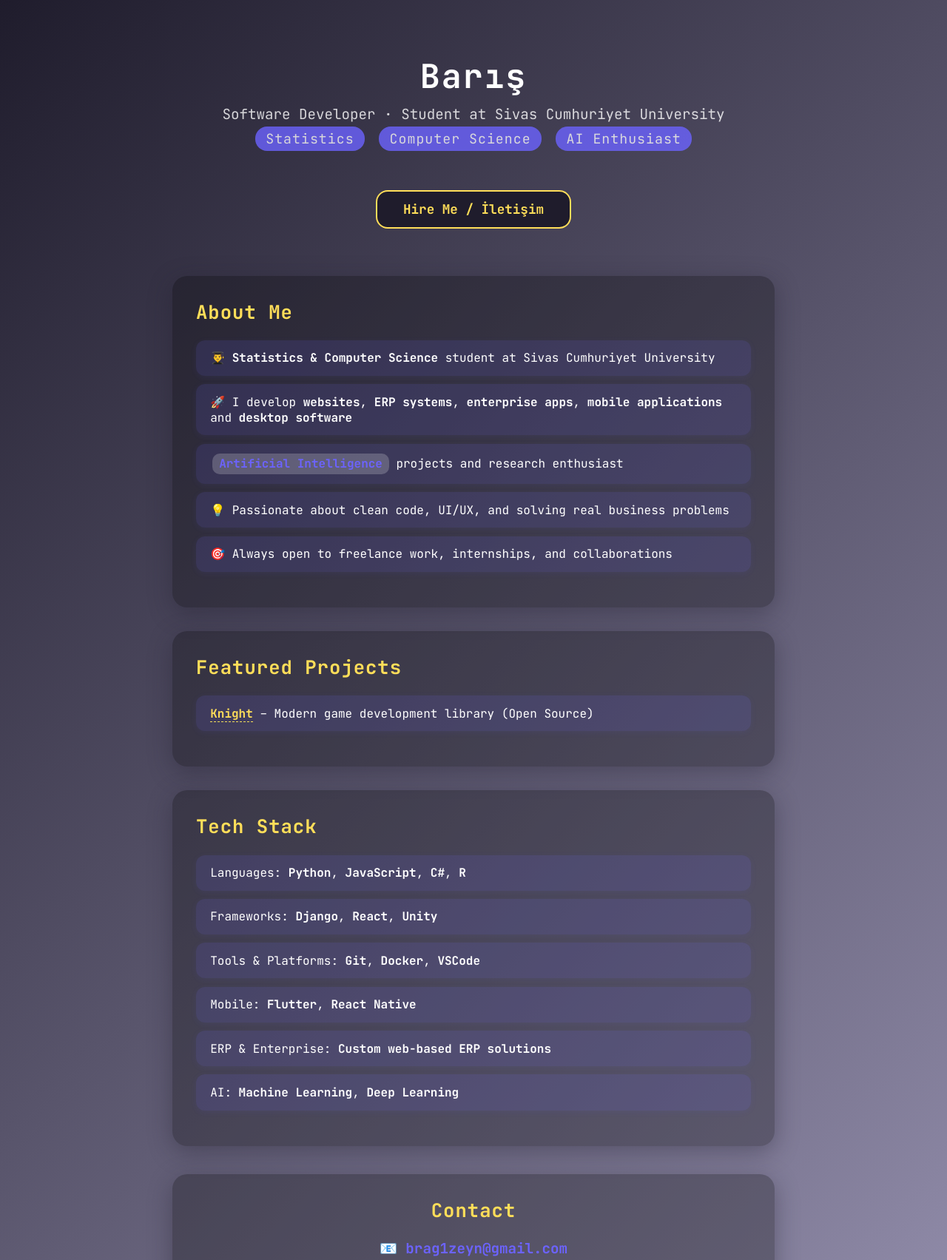
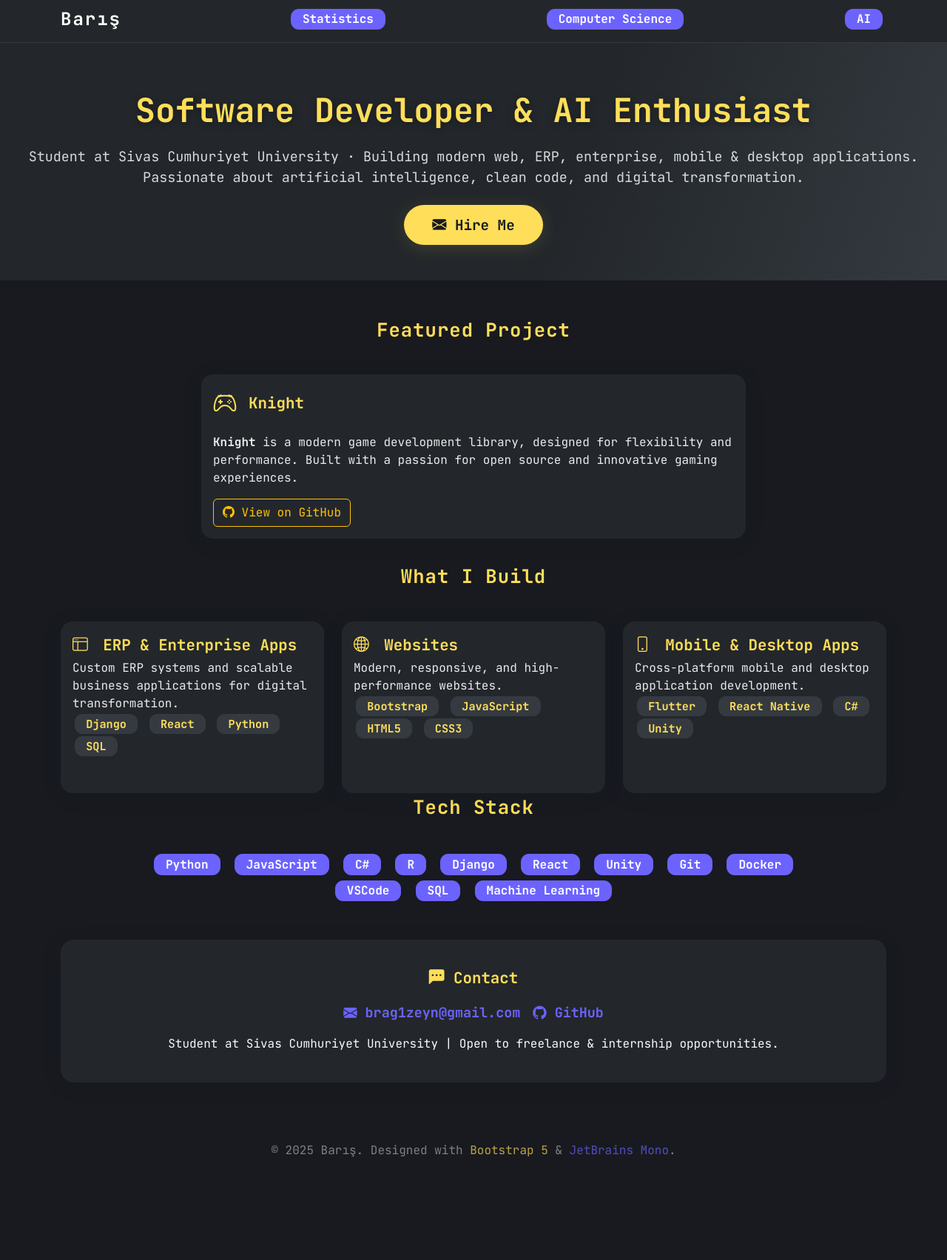
Before and after one commit to FindSofwarer/FindSofwarer.github.io, a plain HTML site: page index.html in a window 1280 px wide. Shown: the part 5-1708 px from the top of the page at 74% size. After the commit the page ends 1588 px from the top, so only its background shows below. Drawn offline with nearby package versions, Linux system fonts and the light colour scheme.

Commit message:
Refactor index.html for layout and styling improvements

```diff
--- a/index.html
+++ b/index.html
@@ -1,184 +1,259 @@
 <!DOCTYPE html>
-<html lang="tr">
+<html lang="en">
 <head>
   <meta charset="UTF-8">
   <meta name="viewport" content="width=device-width, initial-scale=1">
   <title>Barış | Software Developer Portfolio</title>
+  <link href="https://cdn.jsdelivr.net/npm/bootstrap@5.3.3/dist/css/bootstrap.min.css" rel="stylesheet">
   <link href="https://fonts.googleapis.com/css2?family=JetBrains+Mono:wght@400;700&display=swap" rel="stylesheet">
+  <link href="https://cdn.jsdelivr.net/npm/bootstrap-icons@1.10.5/font/bootstrap-icons.css" rel="stylesheet">
   <style>
     body {
       font-family: 'JetBrains Mono', monospace;
-      margin: 0;
-      background: linear-gradient(135deg, #1f1c2c 0%, #928dab 100%);
-      color: #fff;
+      background: #181a20;
+      color: #f8f9fa;
       min-height: 100vh;
     }
-    header {
+    .navbar {
+      background: #23272b !important;
+      border-bottom: 1px solid #343a40;
+    }
+    .navbar-brand {
+      font-weight: bold;
+      letter-spacing: 2px;
+      font-size: 1.5rem;
+    }
+    .hero-section {
+      background: linear-gradient(110deg, #23272b 60%, #343a40 100%);
+      padding: 4rem 1rem 3rem 1rem;
       text-align: center;
-      padding: 3rem 1rem 2rem 1rem;
     }
-    header h1 {
+    .hero-section h1 {
       font-size: 2.8rem;
-      margin-bottom: 0.2em;
-      letter-spacing: 2px;
+      font-weight: bold;
+      margin-bottom: 0.5em;
+      color: #ffde59;
+      text-shadow: 0 2px 8px #181a20;
     }
-    header p {
-      font-size: 1.2rem;
-      margin-top: 0;
-      opacity: 0.8;
+    .hero-section .lead {
+      font-size: 1.15rem;
+      color: #f8f9fa;
+      opacity: 0.85;
     }
     .badge {
-      display: inline-block;
       background: #6c63ff;
       color: #fff;
-      padding: 0.25em 0.8em;
-      border-radius: 16px;
-      margin: 0.2em;
-      font-size: 0.95em;
-      letter-spacing: 1px;
+      font-size: 1em;
+      margin: 0.2em 0.3em;
+      border-radius: 0.7em;
+      padding: 0.4em 1em;
     }
-    .section {
-      max-width: 750px;
-      margin: 2rem auto;
-      background: rgba(0,0,0,0.28);
-      border-radius: 20px;
-      padding: 2rem;
-      box-shadow: 0 8px 32px 0 rgba(31,28,44,0.37);
+    .btn-hire {
+      background: #ffde59;
+      color: #181a20;
+      font-weight: bold;
+      border: none;
+      padding: 0.65em 2em;
+      border-radius: 2em;
+      font-size: 1.2em;
+      box-shadow: 0 4px 24px rgba(255,222,89,0.13);
+      transition: background 0.2s, color 0.2s;
     }
-    h2 {
+    .btn-hire:hover {
+      background: #6c63ff;
+      color: #fff;
+    }
+    .section-title {
       color: #ffde59;
-      margin-top: 0;
+      margin-bottom: 1.6em;
+      text-align: center;
       font-size: 1.6rem;
       letter-spacing: 1px;
+      font-weight: 700;
     }
-    ul {
-      list-style: none;
-      padding: 0;
+    .card {
+      background: #23272b;
+      border: none;
+      box-shadow: 0 4px 24px rgba(31,28,44,0.2);
+      border-radius: 16px;
+      margin-bottom: 2rem;
+      transition: transform 0.2s;
     }
-    li {
-      margin: 0.7em 0;
-      background: rgba(108,99,255,0.13);
-      padding: 0.85em 1.2em;
-      border-radius: 12px;
-      box-shadow: 0 2px 8px 0 rgba(108,99,255,0.08);
-      transition: background 0.2s;
+    .card:hover {
+      transform: scale(1.03);
+      box-shadow: 0 8px 32px rgba(255,222,89,0.17);
     }
-    li:hover {
-      background: rgba(255,222,89,0.15);
+    .card-title {
+      color: #ffde59;
+      font-size: 1.3em;
+      font-weight: 600;
+      margin-bottom: 0.2em;
     }
-    .projects a {
+    .card-text {
+      color: #f8f9fa;
+      opacity: 0.93;
+    }
+    .tech-list .badge {
+      background: #343a40;
       color: #ffde59;
-      text-decoration: none;
-      font-weight: bold;
-      border-bottom: 1px dashed #ffde59;
-      transition: color 0.2s;
+      margin: 0.1em 0.2em;
+      font-size: 0.95em;
     }
-    .projects a:hover {
-      color: #6c63ff;
-      border-bottom: 1px solid #6c63ff;
+    .contact-section {
+      background: #23272b;
+      padding: 2.5em 1em;
+      border-radius: 18px;
+      margin-top: 2.5em;
+      text-align: center;
+      box-shadow: 0 4px 24px rgba(31,28,44,0.18);
     }
-    .contact {
-      text-align: center;
-      margin-top: 2em;
-      font-size: 1.2rem;
+    .contact-section h2 {
+      color: #ffde59;
+      font-size: 1.3em;
+      margin-bottom: 1em;
+      font-weight: 700;
     }
-    .contact a {
-      color: #6c63ff;
-      text-decoration: none;
-      font-weight: bold;
-    }
-    .contact a:hover {
-      color: #ffde59;
-    }
-    .ai {
+    .contact-section a {
       color: #6c63ff;
       font-weight: bold;
-      background: #fff3;
-      padding: 0.2em 0.55em;
-      border-radius: 10px;
-      margin-left: 0.2em;
+      text-decoration: none;
+      margin: 0 0.2em;
+      font-size: 1.15em;
+    }
+    .contact-section a:hover {
+      color: #ffde59;
+      text-decoration: underline;
+    }
+    .footer {
+      text-align: center;
+      padding: 2em 1em 1em 1em;
+      color: #aaa;
       font-size: 1em;
-      display: inline-block;
-    }
-    .cv {
-      margin-top: 2em;
-      text-align: center;
-    }
-    .cv a {
-      display: inline-block;
-      border: 2px solid #ffde59;
-      color: #ffde59;
-      background: #1f1c2c;
-      font-weight: bold;
-      padding: 0.7em 2em;
-      border-radius: 16px;
-      text-decoration: none;
-      transition: background 0.2s, color 0.2s;
-      margin-top: 1em;
-      font-size: 1.1em;
-    }
-    .cv a:hover {
-      background: #ffde59;
-      color: #1f1c2c;
+      opacity: 0.7;
     }
     @media (max-width: 600px) {
-      header h1 { font-size: 2rem; }
-      .section { padding: 1rem; }
+      .hero-section h1 { font-size: 2rem; }
+      .section-title { font-size: 1.2rem; }
+      .card-title { font-size: 1.1em; }
     }
   </style>
 </head>
 <body>
-  <header>
-    <h1>Barış</h1>
-    <p>
-      Software Developer · Student at Sivas Cumhuriyet University<br>
+  <nav class="navbar navbar-expand-lg navbar-dark">
+    <div class="container">
+      <a class="navbar-brand" href="#">Barış</a>
       <span class="badge">Statistics</span>
       <span class="badge">Computer Science</span>
-      <span class="badge">AI Enthusiast</span>
+      <span class="badge">AI</span>
+    </div>
+  </nav>
+
+  <section class="hero-section">
+    <h1>Software Developer & AI Enthusiast</h1>
+    <p class="lead mb-4">
+      Student at Sivas Cumhuriyet University · Building modern web, ERP, enterprise, mobile & desktop applications.
+      <br>
+      Passionate about artificial intelligence, clean code, and digital transformation.
     </p>
-    <div class="cv">
-      <a href="mailto:brag1zeyn@gmail.com">Hire Me / İletişim</a>
+    <a href="mailto:brag1zeyn@gmail.com" class="btn btn-hire">
+      <i class="bi bi-envelope-fill"></i> Hire Me
+    </a>
+  </section>
+
+  <div class="container mt-5">
+    <div class="section-title">Featured Project</div>
+    <div class="row justify-content-center">
+      <div class="col-md-8">
+        <div class="card">
+          <div class="card-body">
+            <div class="d-flex align-items-center mb-3">
+              <i class="bi bi-controller fs-2 me-3" style="color:#ffde59"></i>
+              <span class="card-title">Knight</span>
+            </div>
+            <p class="card-text">
+              <b>Knight</b> is a modern game development library, designed for flexibility and performance. Built with a passion for open source and innovative gaming experiences.
+            </p>
+            <a href="https://github.com/FindSofwarer/knight" target="_blank" class="btn btn-outline-warning">
+              <i class="bi bi-github"></i> View on GitHub
+            </a>
+          </div>
+        </div>
+      </div>
     </div>
-  </header>
-  <section class="section">
-    <h2>About Me</h2>
-    <ul>
-      <li>👨‍🎓 <b>Statistics & Computer Science</b> student at Sivas Cumhuriyet University</li>
-      <li>🚀 I develop <b>websites</b>, <b>ERP systems</b>, <b>enterprise apps</b>, <b>mobile applications</b> and <b>desktop software</b></li>
-      <li><span class="ai">Artificial Intelligence</span> projects and research enthusiast</li>
-      <li>💡 Passionate about clean code, UI/UX, and solving real business problems</li>
-      <li>🎯 Always open to freelance work, internships, and collaborations</li>
-    </ul>
-  </section>
-  <section class="section projects">
-    <h2>Featured Projects</h2>
-    <ul>
-      <li>
-        <a href="https://github.com/FindSofwarer/knight" target="_blank">Knight</a> – Modern game development library (Open Source)
-      </li>
-      <!-- Diğer projelerin linklerini eklemek istersen buraya ekleyebilirsin -->
-    </ul>
-  </section>
-  <section class="section">
-    <h2>Tech Stack</h2>
-    <ul>
-      <li>Languages: <b>Python</b>, <b>JavaScript</b>, <b>C#</b>, <b>R</b></li>
-      <li>Frameworks: <b>Django</b>, <b>React</b>, <b>Unity</b></li>
-      <li>Tools & Platforms: <b>Git</b>, <b>Docker</b>, <b>VSCode</b></li>
-      <li>Mobile: <b>Flutter</b>, <b>React Native</b></li>
-      <li>ERP & Enterprise: <b>Custom web-based ERP solutions</b></li>
-      <li>AI: <b>Machine Learning</b>, <b>Deep Learning</b></li>
-    </ul>
-  </section>
-  <section class="section contact">
-    <h2>Contact</h2>
-    <p>
-      📧 <a href="mailto:brag1zeyn@gmail.com">brag1zeyn@gmail.com</a>
-    </p>
-    <p>
-      <a href="https://github.com/FindSofwarer" target="_blank">GitHub</a>
-      <!-- LinkedIn, Twitter eklemek istersen buraya ekleyebilirsin -->
-    </p>
-  </section>
+
+    <div class="section-title">What I Build</div>
+    <div class="row tech-list justify-content-center">
+      <div class="col-md-4">
+        <div class="card h-100">
+          <div class="card-body">
+            <div class="card-title"><i class="bi bi-window-sidebar me-2"></i> ERP & Enterprise Apps</div>
+            <div class="card-text">Custom ERP systems and scalable business applications for digital transformation.</div>
+            <span class="badge">Django</span>
+            <span class="badge">React</span>
+            <span class="badge">Python</span>
+            <span class="badge">SQL</span>
+          </div>
+        </div>
+      </div>
+      <div class="col-md-4">
+        <div class="card h-100">
+          <div class="card-body">
+            <div class="card-title"><i class="bi bi-globe2 me-2"></i> Websites</div>
+            <div class="card-text">Modern, responsive, and high-performance websites.</div>
+            <span class="badge">Bootstrap</span>
+            <span class="badge">JavaScript</span>
+            <span class="badge">HTML5</span>
+            <span class="badge">CSS3</span>
+          </div>
+        </div>
+      </div>
+      <div class="col-md-4">
+        <div class="card h-100">
+          <div class="card-body">
+            <div class="card-title"><i class="bi bi-phone me-2"></i> Mobile & Desktop Apps</div>
+            <div class="card-text">Cross-platform mobile and desktop application development.</div>
+            <span class="badge">Flutter</span>
+            <span class="badge">React Native</span>
+            <span class="badge">C#</span>
+            <span class="badge">Unity</span>
+          </div>
+        </div>
+      </div>
+    </div>
+
+    <div class="section-title">Tech Stack</div>
+    <div class="row justify-content-center">
+      <div class="col-md-10 text-center">
+        <span class="badge">Python</span>
+        <span class="badge">JavaScript</span>
+        <span class="badge">C#</span>
+        <span class="badge">R</span>
+        <span class="badge">Django</span>
+        <span class="badge">React</span>
+        <span class="badge">Unity</span>
+        <span class="badge">Git</span>
+        <span class="badge">Docker</span>
+        <span class="badge">VSCode</span>
+        <span class="badge">SQL</span>
+        <span class="badge">Machine Learning</span>
+      </div>
+    </div>
+
+    <div class="contact-section mt-5">
+      <h2><i class="bi bi-chat-left-dots-fill"></i> Contact</h2>
+      <div>
+        <a href="mailto:brag1zeyn@gmail.com"><i class="bi bi-envelope-fill"></i> brag1zeyn@gmail.com</a>
+        <a href="https://github.com/FindSofwarer" target="_blank"><i class="bi bi-github"></i> GitHub</a>
+      </div>
+      <div class="mt-3">
+        <span>Student at Sivas Cumhuriyet University | Open to freelance & internship opportunities.</span>
+      </div>
+    </div>
+  </div>
+
+  <div class="footer mt-5">
+    &copy; 2025 Barış. Designed with <span style="color:#ffde59;">Bootstrap 5</span> & <span style="color:#6c63ff;">JetBrains Mono</span>.
+  </div>
+  <script src="https://cdn.jsdelivr.net/npm/bootstrap@5.3.3/dist/js/bootstrap.bundle.min.js"></script>
 </body>
 </html>
```
